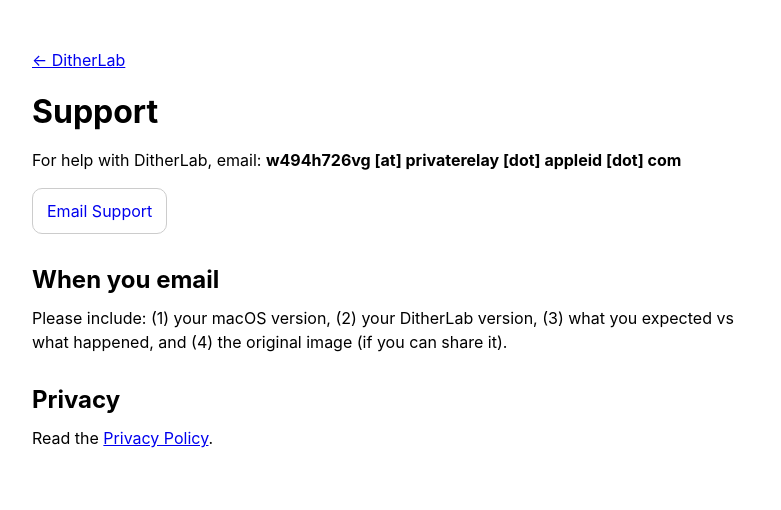
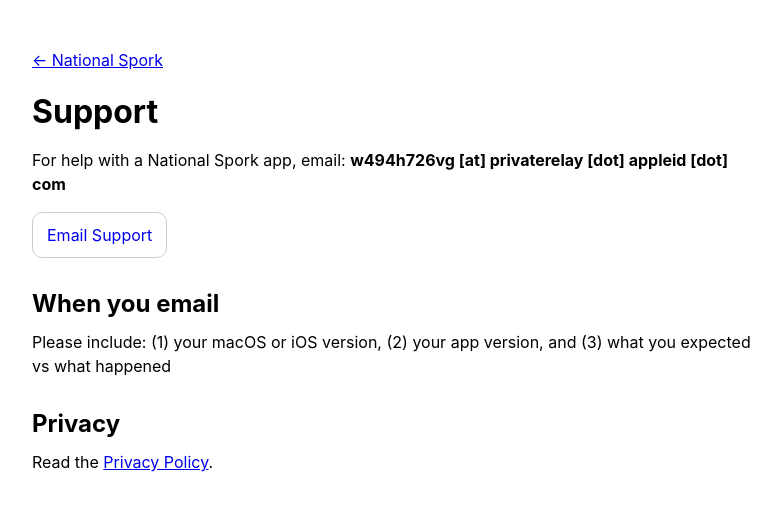
Before and after one commit to nationalspork/nationalspork, a plain HTML site: page support.html in a window 1280 px wide. Shown: the whole page, without its empty margins (248-1029 px from the left). Drawn offline with Linux system fonts and the light colour scheme.

Commit message:
Update support.html

```diff
--- a/support.html
+++ b/support.html
@@ -3,16 +3,16 @@
 <head>
   <meta charset="utf-8" />
   <meta name="viewport" content="width=device-width, initial-scale=1" />
-  <title>DitherLab — Support</title>
+  <title>National Spork Apps — Support</title>
 </head>
 <body>
   <main style="max-width: 720px; margin: 48px auto; font-family: -apple-system, system-ui, Segoe UI, Roboto, Helvetica, Arial, sans-serif; line-height: 1.5; padding: 0 16px;">
-    <p><a href="./index.html">← DitherLab</a></p>
+    <p><a href="./index.html">← National Spork</a></p>
 
     <h1 style="margin: 0 0 12px;">Support</h1>
 
     <p style="margin: 0 0 16px;">
-      For help with DitherLab, email:
+      For help with a National Spork app, email:
       <strong>w494h726vg [at] privaterelay [dot] appleid [dot] com</strong>
     </p>
 
@@ -25,10 +25,9 @@
     <h2 style="margin: 28px 0 8px;">When you email</h2>
     <p style="margin: 0 0 12px;">
       Please include:
-      (1) your macOS version,
-      (2) your DitherLab version,
-      (3) what you expected vs what happened,
-      and (4) the original image (if you can share it).
+      (1) your macOS or iOS version,
+      (2) your app version, and
+      (3) what you expected vs what happened
     </p>
 
     <h2 style="margin: 28px 0 8px;">Privacy</h2>
```
